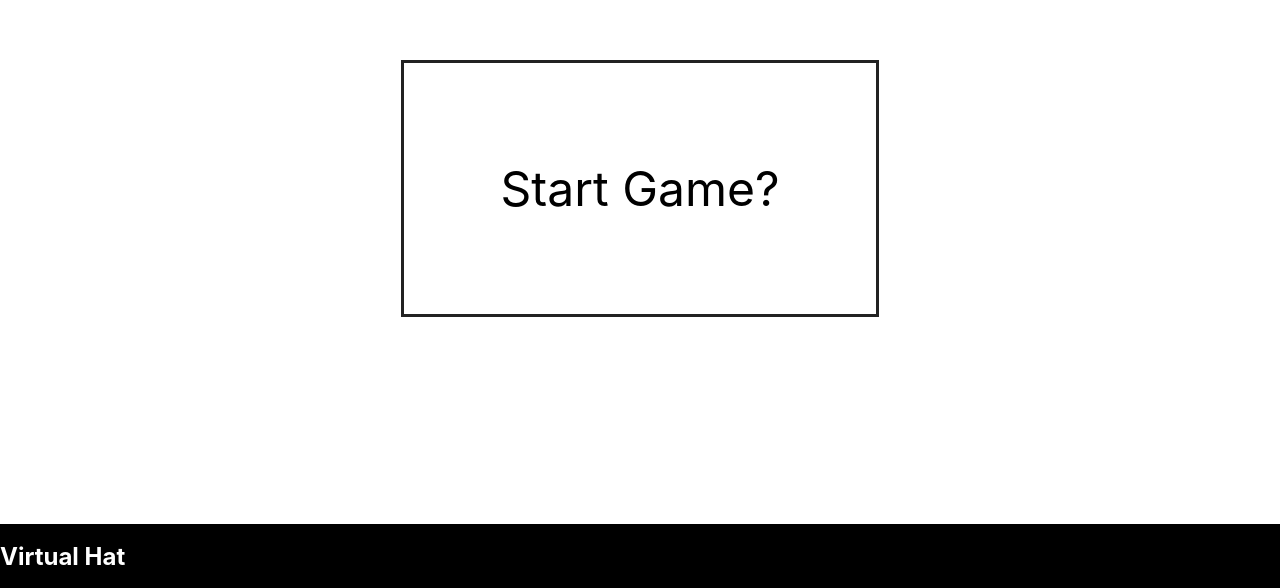
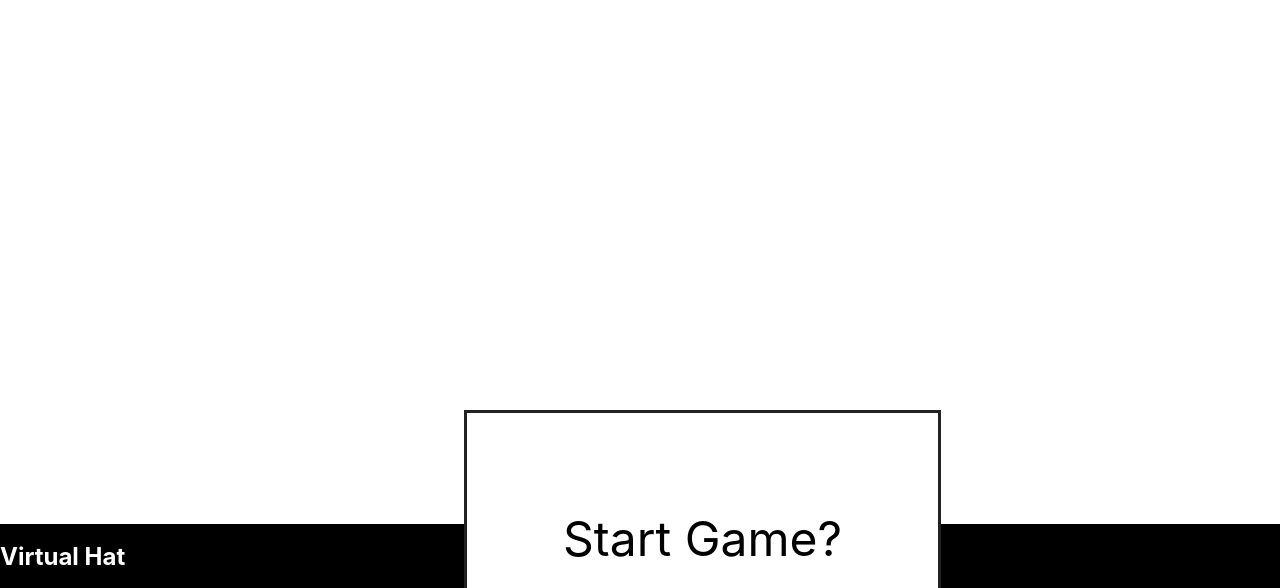
Before and after one commit to thinkle/hat-game, a Svelte app: page / in a window 1280 px wide. Shown: the part 212-800 px from the top of the page. Built offline with nearby package versions, Linux system fonts and the light colour scheme.

Commit message:
Move words widget inside of this one - use flexbox for all full screen sizing

```diff
--- a/src/GameManager.svelte
+++ b/src/GameManager.svelte
@@ -1,8 +1,10 @@
 <script>
  let gameId;
+ let nameInput;
  let gameName;
  let currentStep;
  let editNameMode=false;
+ import Words from './Words.svelte';
  import strings from './strings.js';
  import { game, gameFromJson, updateGameDB, player } from './stores.js';
  import { onMount } from 'svelte';
@@ -103,10 +105,9 @@
 
  function updateName () {
      editNameMode = false;
-     const formData = new FormData(document.forms.updateGameName);
      return updateGameDB({
          id : gameId,
-         title : formData.get('title')
+         title : nameInput.value
      });
  }
 
@@ -145,46 +146,104 @@
 
 </script>
 
-<div>
-    {#if !gameId}
-    <div class="modal">
-        <button id="new" on:click="{newGame}">Start Game?</button>
+<div class="container">
+    <div class="head" >
+        {#if gameId}
+        <div class="name left">
+            {#if !$player}
+            Player <input type="text" on:blur={(e)=>$player=e.target.value}>
+            {:else}
+            {$player} <button class="lowkey" on:click={()=>$player=''}>✎</button>
+            {/if}
         </div>
-    {:else}
         <select on:change={changeStep}>
             {#each steps as step}
             <option value={step} selected={currentStep==step}>{step}</option>
             {/each}
         </select>
+        <div class="right">
+            {#if currentStep==strings.playStep && $player!=$game.currentPlayer}
+            <button on:click={takeTurn}>MY TURN!</button>
+            {/if}
+        </div>
+        {/if}
+    </div> <!-- end head -->
+    <div class="center" >
+        {#if !gameId}
+        <button id="new" on:click="{newGame}">Start Game?</button>
+        {:else}
+        <Words/>
+        {/if}
+    </div> <!-- end center -->
+    <div class="foot" >
+        {#if gameId}
         {#if editNameMode}
-      <form name="updateGameName">
-          <input type="hidden"  name="id" value={gameId}>
-          <input type="text"  name="title" value="{gameName}">
+        <input type="text"  name="title" bind:this={nameInput} value="{gameName}">
         <button type="submit" on:click|preventDefault={updateName}>Set Name</button>
-      </form>
         {:else}
-      {gameName} <button on:click={()=>editNameMode=true}>✎</button>
+        {gameName} <button class="lowkey" on:click={()=>editNameMode=true}>✎</button>
         {/if}
-
-      {#if currentStep==strings.playStep && !$player}
-      <div>
-          Player <input type="text" on:blur={(e)=>$player=e.target.value}>
+        <button class="right" on:click="{leaveGame}">Leave Game</button>
+        {/if}
     </div>
-      {:else}
-      <div class="name" >{$player} <button on:click={()=>$player=''}>✎</button></div>
-      {/if}
-
-
-      <button>
-          <button on:click={takeTurn}>MY TURN!</button>
-      </button>
-
-      <button on:click="{leaveGame}">Leave Game</button>
-
-    {/if}
 </div>
 
 <style>
+ .left {
+     margin-right: auto;
+ }
+ .right {
+     margin-left: auto;
+ }
+ .foot,.head {
+     display: flex;
+     flex-direction: row;
+     align-items: center;
+     align-self: stretch;
+ }
+
+ .center {
+     text-align: center;
+     margin: auto;
+ }
+
+ .foot * {
+     margin-right: 1em;
+ }
+
+ .foot button {
+     background-color: black;
+     color: #888;
+ }
+
+ .foot {
+     background-color: black;
+     min-height: 2em;
+     border-top: 3px solid #777;
+     color: white;
+ }
+
+ .foot button {
+     border:none;
+ }
+ .foot button:hover {
+     border: 1px solid white;
+ }
+
+ select {
+     background-color: white;
+     color: #222;
+     min-width: 7em;
+     max-width: 12em;
+     font-weight: bold;
+     height: 2em;
+     margin: auto;
+ }
+
+ button, entry, select {
+     font-size: 1.5em;
+ }
+
  .modal {
      position: fixed;
      width: 100vw;
@@ -199,19 +258,18 @@
      left: 300px;
      position: relative;
  }
- div {
-     display: flex;
-     flex-direction: row;
- }
- form button {
-     font-size: 1em;
-     padding: 3px;
-     border: 1px solid #777;
- }
+
  button#new {
      border: 3px solid #222;
      padding: 2em;
      font-size: 3em;
  }
 
+ .container {
+     display: flex;
+     flex-direction: column;
+     flex-grow: 2;
+     align-items: center;
+ }
+
 </style>
```
Lines whose indentation alone changed are shown as unchanged.
